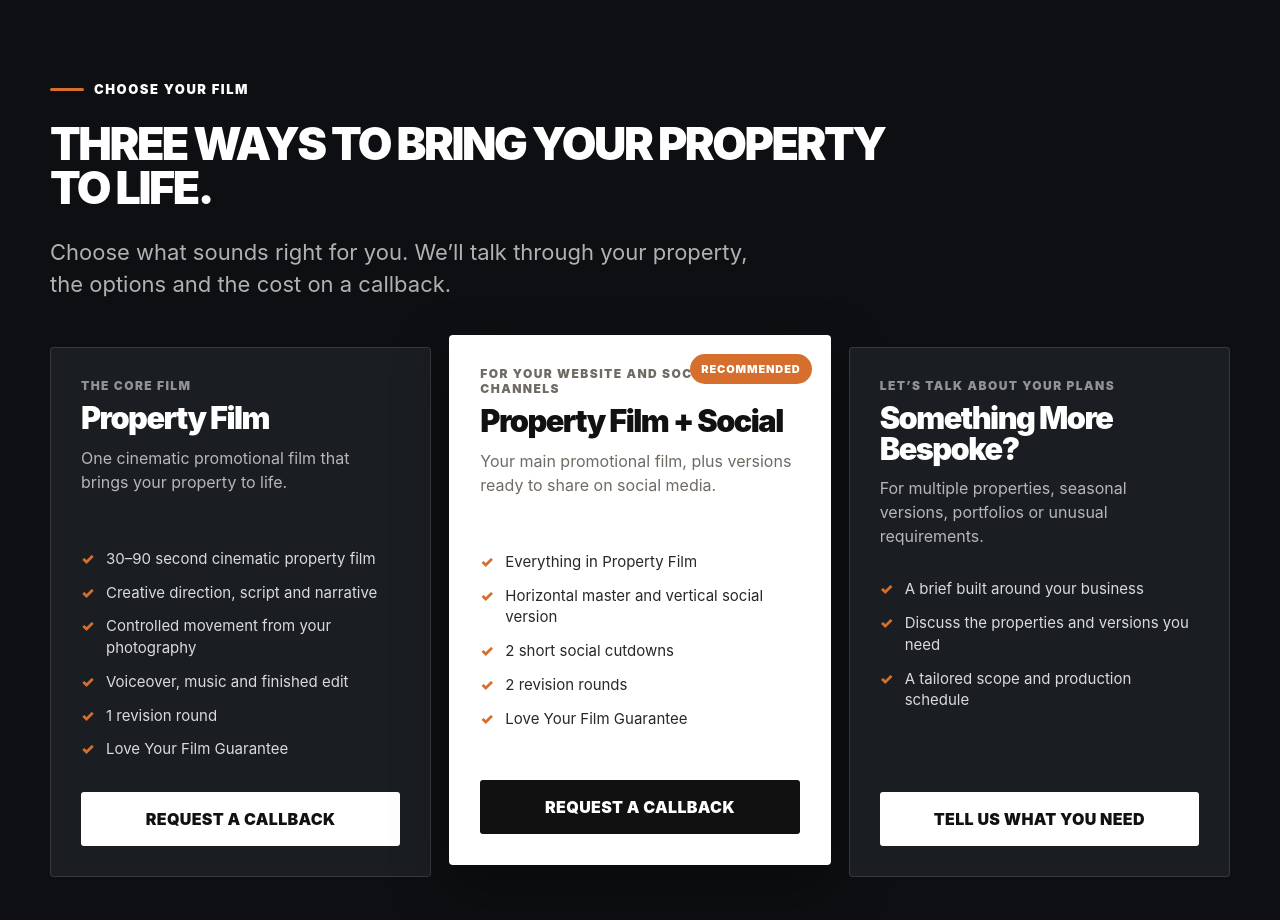
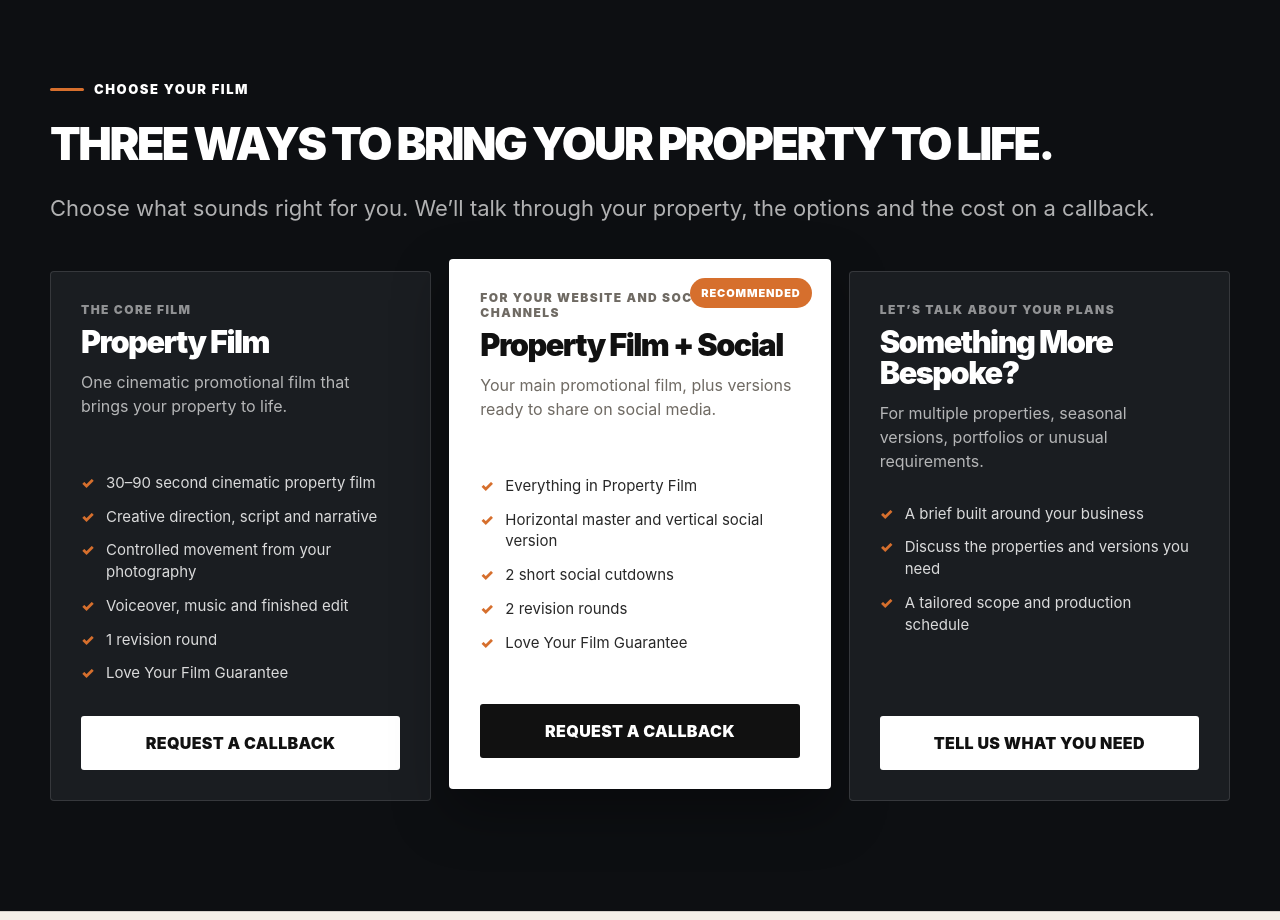
Before and after one commit to blincoworld/website, a plain HTML site: page property-films/index.html in a window 1280 px wide. Shown: the part 4920-5840 px from the top of the page. Drawn offline with Linux system fonts and the light colour scheme.

Commit message:
Open Property Films packages intro width

```diff
--- a/property-films/funnel.css
+++ b/property-films/funnel.css
@@ -820,3 +820,12 @@ section.why-now-section .lead {
   margin-left: 0;
   margin-right: 0;
 }
+
+/* Packages intro — full content width */
+.packages-section .section-title,
+.packages-section .lead,
+#packages .section-title,
+#packages .lead {
+  width: 100%;
+  max-width: none;
+}
--- a/property-films/index.html
+++ b/property-films/index.html
@@ -8,7 +8,7 @@
   <link rel="canonical" href="https://piersblinco.com/property-films">
 
   <link rel="stylesheet" href="/property-films/shared.css">
-  <link rel="stylesheet" href="/property-films/funnel.css?v=20260921-4">
+  <link rel="stylesheet" href="/property-films/funnel.css?v=20260921-5">
 </head>
 
 <body>
```
